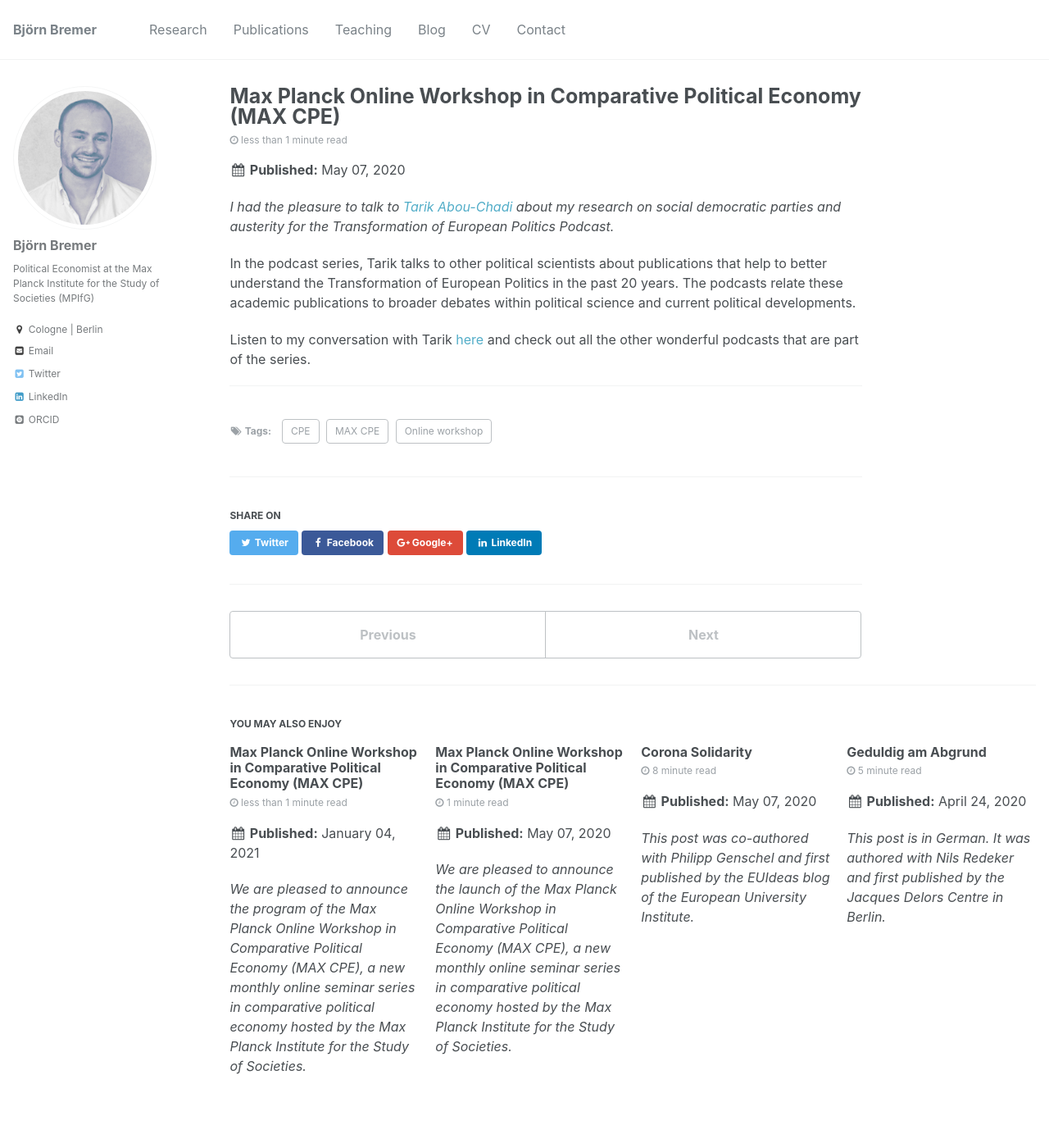
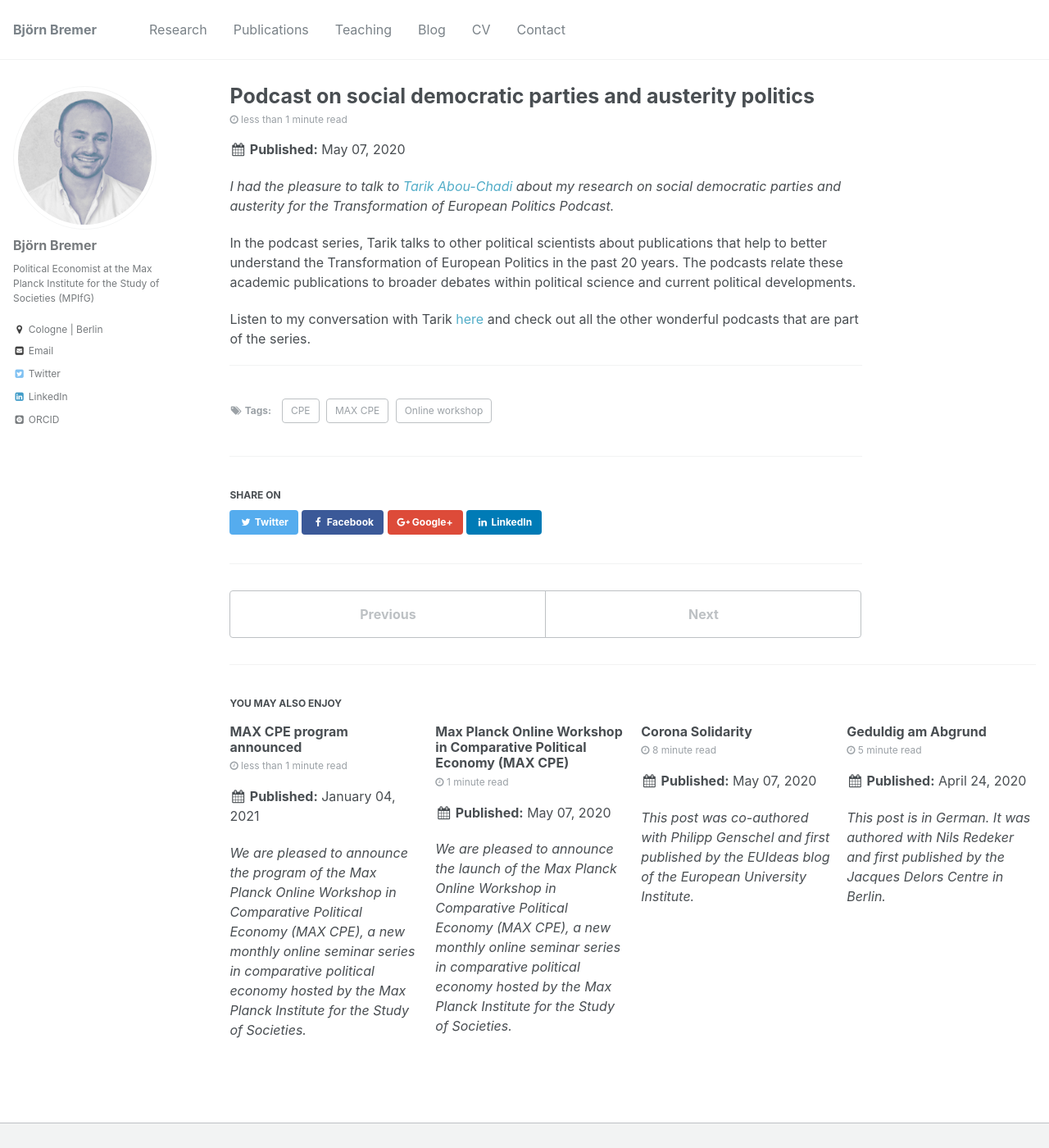
Before and after one commit to bjoernbremer/bjoernbremer.github.io, a Jekyll site: the page built from _posts/2020-12-18-podcast.md, in a window 1280 px wide and 1400 px high. Shown: the whole window at 82% size. Built offline with Jekyll 4.4.1, drawn with Linux system fonts in a browser that asks for light colours; some web fonts are replaced.

Commit message:
update website

```diff
--- a/_posts/2020-12-18-podcast.md
+++ b/_posts/2020-12-18-podcast.md
@@ -1,5 +1,5 @@
 ---
-title: 'Max Planck Online Workshop in Comparative Political Economy (MAX CPE)'
+title: 'Podcast on social democratic parties and austerity politics'
 date: 2020-05-07
 permalink: /posts/2020/11/maxcpe/
 tags:
--- a/_posts/2021-01-04-max-cpe-program.md
+++ b/_posts/2021-01-04-max-cpe-program.md
@@ -1,5 +1,5 @@
 ---
-title: 'Max Planck Online Workshop in Comparative Political Economy (MAX CPE)'
+title: 'MAX CPE program announced'
 date: 2021-01-04
 permalink: /posts/2021/01/maxcpe/
 tags:
```
Also changed, not shown: _projects/3_fiscal_trade-offs.md (+1 -1 lines).
